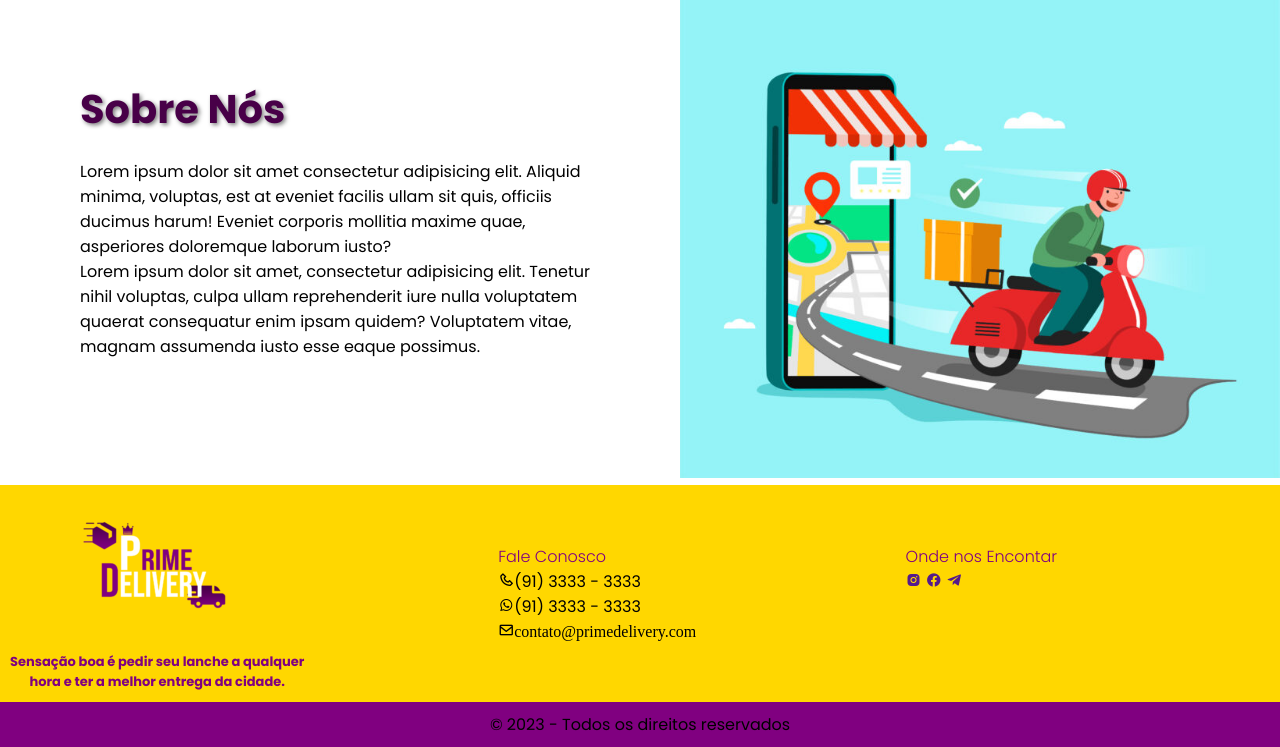
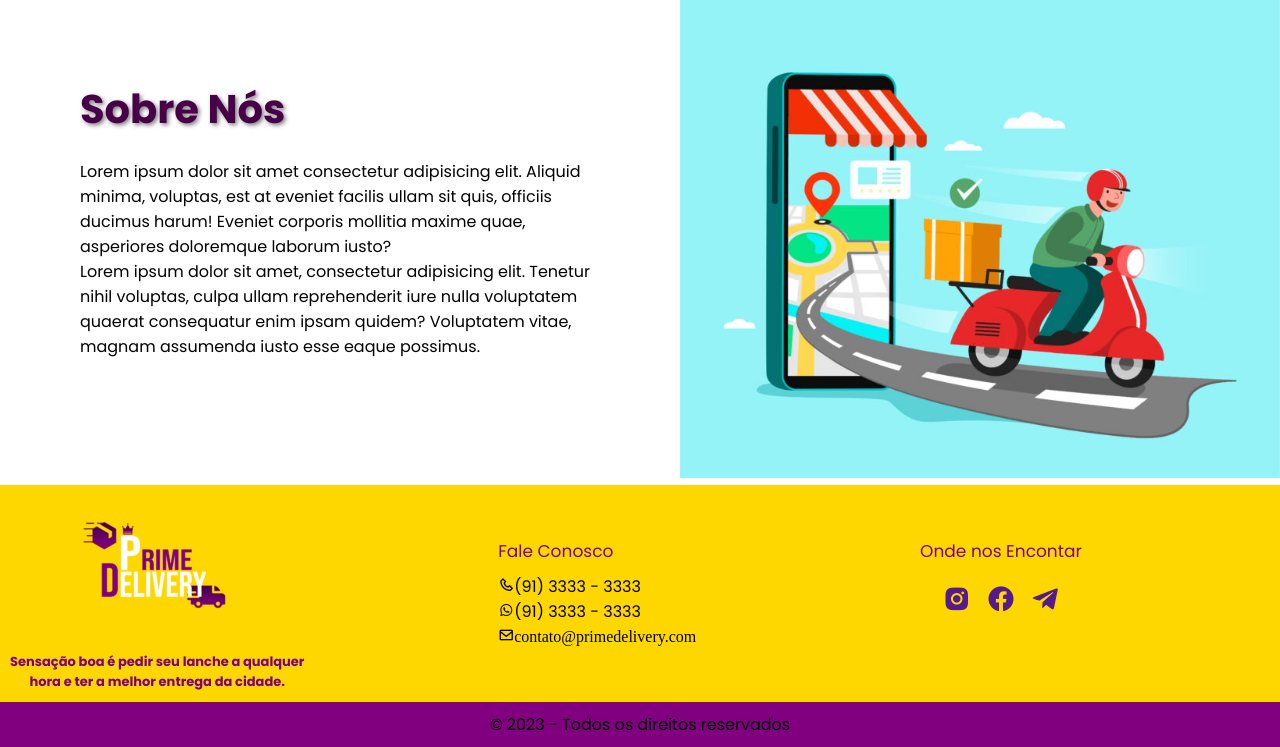
Before and after one commit to EsthefanyDev/SiteDelivery, a PHP site: page /inicial.html in a window 1280 px wide. Shown: the part 1891-2638 px from the top of the page. Run offline with PHP 8.4, Linux system fonts and the light colour scheme.

Commit message:
mais ajustes

```diff
--- a/Arquivos/css/inicial.css
+++ b/Arquivos/css/inicial.css
@@ -281,12 +281,21 @@ footer{
     gap: 35%;
 }
 .onde-encontrar{
-   width: 400px;
-   height: 30px;
+    text-align: center;
+    width: 400px;
+    height: 30px;
+}
+.onde-encontrar i{
+    width: 40px;
+    font-size: 30px;
+    margin-top: 10px;
 }
 .contatos h4{
     color: #800080;
-    font-weight: 300;
+    font-size: 17px;
+    font-weight: 400;
+    margin-bottom: 10px;
+
 }
 #direitos{
     text-align: center;
```
